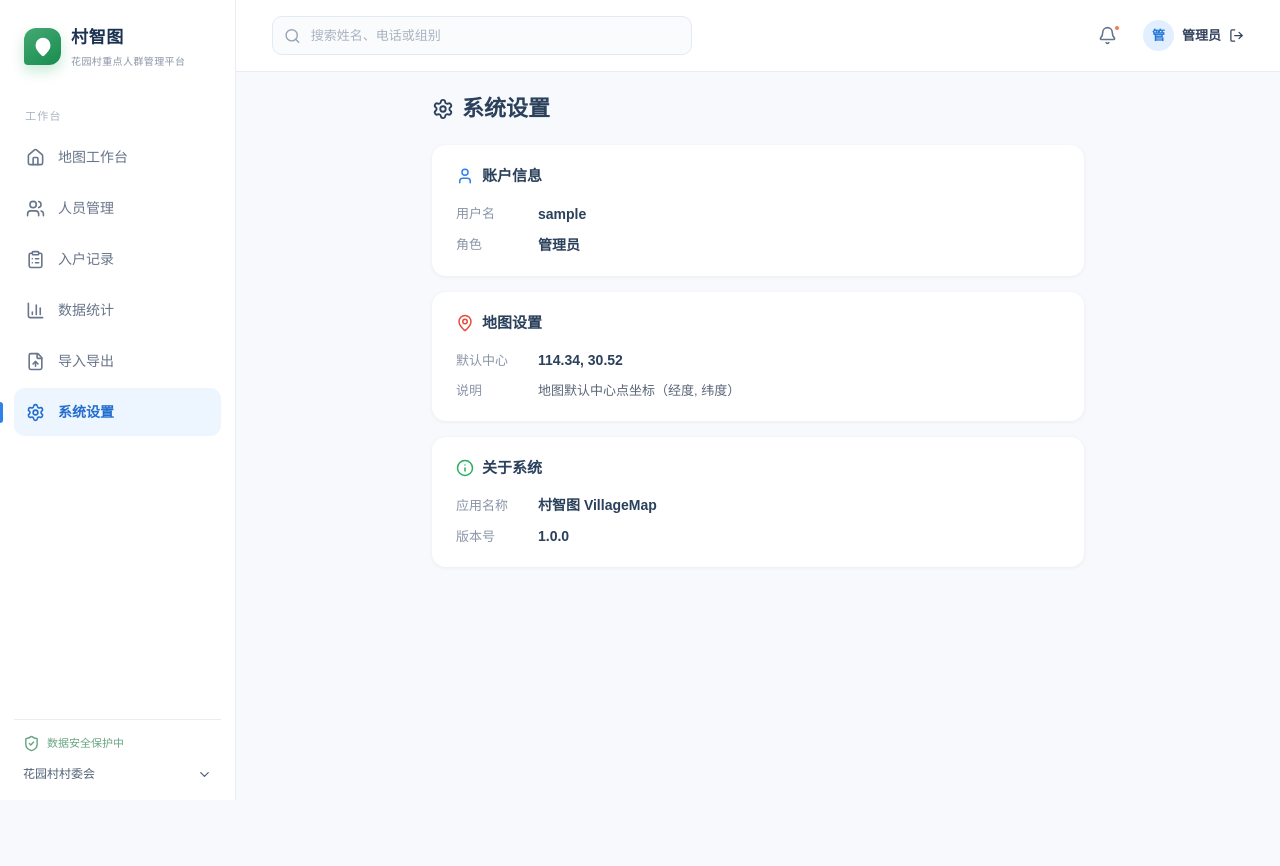
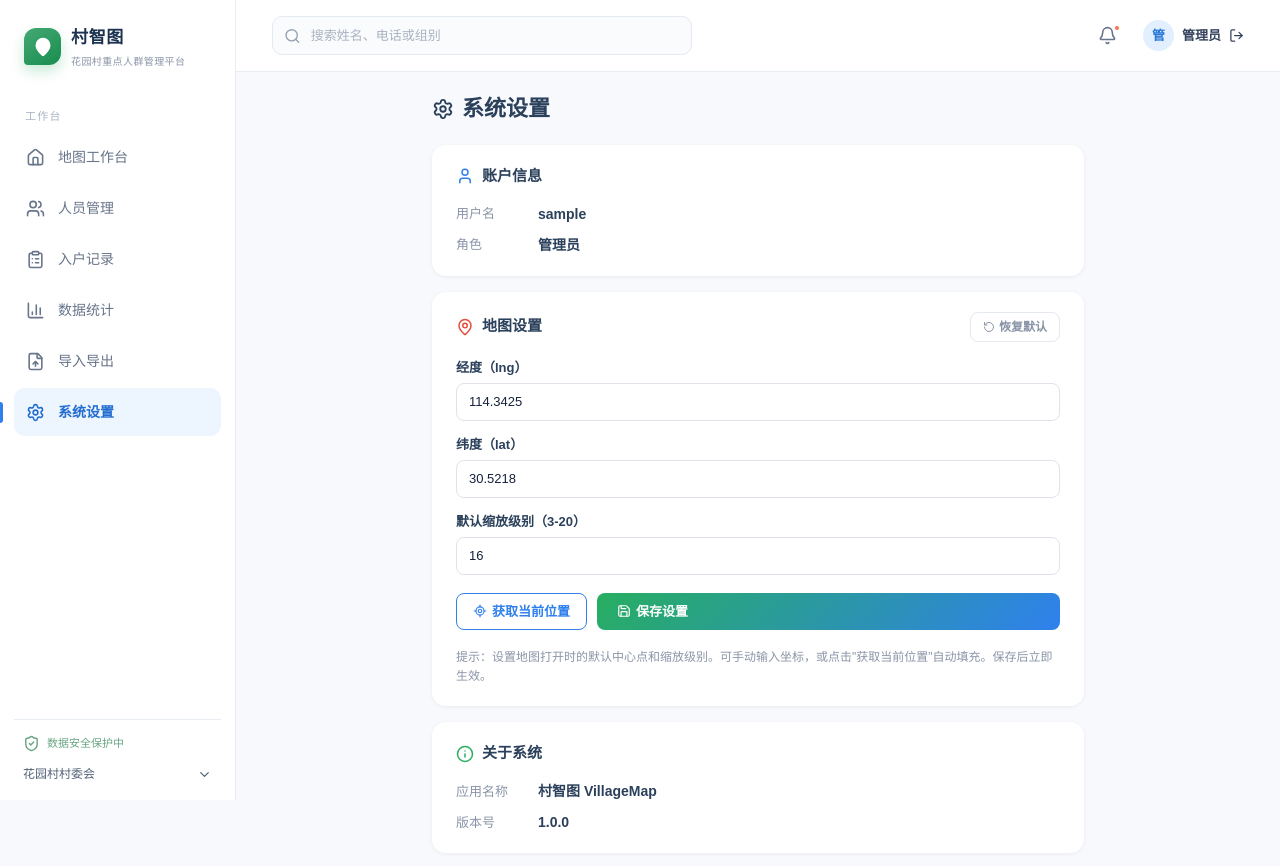
Before and after one commit to Axu-L/village-map, a Next.js app: page /village-map/settings in a window 1280 px wide. Shown: the top 866 px of the page. Before the commit the page ends 800 px from the top, so only its background shows below. Built offline with nearby package versions, Linux system fonts and the light colour scheme; sample sign-in values are in the browser's storage.

Commit message:
feat: 检查项目进度与交互功能
Co-authored-by: traeagent <traeagent@users.noreply.github.com>

```diff
--- a/src/app/(dashboard)/settings/page.tsx
+++ b/src/app/(dashboard)/settings/page.tsx
@@ -1,13 +1,22 @@
 "use client";
 
 import { useState, useEffect } from "react";
-import { Settings, User, MapPin, Info } from "lucide-react";
+import { Settings, User, MapPin, Info, Save, LocateFixed, RotateCcw } from "lucide-react";
+import { getMapSettings, saveMapSettings, DEFAULT_CENTER, DEFAULT_ZOOM } from "@/lib/amap";
+import { useToast } from "@/components/ui/Toast";
 
 export default function SettingsPage() {
+  const { toast } = useToast();
   const [userInfo, setUserInfo] = useState<{ username: string; role: string }>({
     username: "",
     role: "",
   });
+
+  // 地图设置表单
+  const [lng, setLng] = useState(String(DEFAULT_CENTER[0]));
+  const [lat, setLat] = useState(String(DEFAULT_CENTER[1]));
+  const [zoom, setZoom] = useState(String(DEFAULT_ZOOM));
+  const [locating, setLocating] = useState(false);
 
   useEffect(() => {
     try {
@@ -22,12 +31,80 @@ export default function SettingsPage() {
     } catch {
       // ignore
     }
+
+    // 加载已保存的地图设置
+    const { center, zoom: z } = getMapSettings();
+    setLng(String(center[0]));
+    setLat(String(center[1]));
+    setZoom(String(z));
   }, []);
 
   const roleName: Record<string, string> = {
     admin: "管理员",
     user: "普通用户",
     visitor: "访客",
+  };
+
+  // 保存地图设置
+  const handleSaveMapSettings = () => {
+    const lngNum = Number(lng);
+    const latNum = Number(lat);
+    const zoomNum = Number(zoom);
+    if (isNaN(lngNum) || isNaN(latNum)) {
+      toast("经纬度格式不正确", "error");
+      return;
+    }
+    if (lngNum < -180 || lngNum > 180 || latNum < -90 || latNum > 90) {
+      toast("经纬度超出有效范围", "error");
+      return;
+    }
+    if (isNaN(zoomNum) || zoomNum < 3 || zoomNum > 20) {
+      toast("缩放级别应在 3-20 之间", "error");
+      return;
+    }
+    saveMapSettings({ center: [lngNum, latNum], zoom: zoomNum });
+    toast("地图设置已保存", "success");
+  };
+
+  // 从浏览器定位获取当前坐标
+  const handleLocate = () => {
+    if (!navigator.geolocation) {
+      toast("浏览器不支持定位功能", "error");
+      return;
+    }
+    setLocating(true);
+    navigator.geolocation.getCurrentPosition(
+      (pos) => {
+        setLng(pos.coords.longitude.toFixed(6));
+        setLat(pos.coords.latitude.toFixed(6));
+        setLocating(false);
+        toast("已获取当前位置", "success");
+      },
+      (err) => {
+        setLocating(false);
+        toast(`定位失败：${err.message}`, "error");
+      },
+      { enableHighAccuracy: true, timeout: 10000 }
+    );
+  };
+
+  // 恢复默认设置
+  const handleReset = () => {
+    setLng(String(DEFAULT_CENTER[0]));
+    setLat(String(DEFAULT_CENTER[1]));
+    setZoom(String(DEFAULT_ZOOM));
+    saveMapSettings({ center: DEFAULT_CENTER, zoom: DEFAULT_ZOOM });
+    toast("已恢复默认设置", "success");
+  };
+
+  const inputStyle: React.CSSProperties = {
+    width: "100%",
+    padding: "8px 12px",
+    border: "1px solid #e0e4ea",
+    borderRadius: 8,
+    fontSize: 13,
+    outline: "none",
+    boxSizing: "border-box",
   };
 
   return (
@@ -86,7 +163,7 @@ export default function SettingsPage() {
         </div>
       </div>
 
-      {/* Section 2: 地图设置 */}
+      {/* Section 2: 地图设置（可编辑） */}
       <div
         style={{
           background: "#fff",
@@ -100,27 +177,163 @@ export default function SettingsPage() {
           style={{
             display: "flex",
             alignItems: "center",
-            gap: 8,
+            justifyContent: "space-between",
             marginBottom: 16,
           }}
         >
-          <MapPin size={18} color="#e74c3c" />
-          <span style={{ fontSize: 15, fontWeight: 700, color: "#2b405b" }}>
-            地图设置
-          </span>
-        </div>
-        <div style={{ display: "flex", flexDirection: "column", gap: 10 }}>
-          <div style={{ display: "flex", alignItems: "center", gap: 12 }}>
-            <span style={{ fontSize: 13, color: "#8a95a8", minWidth: 70 }}>默认中心</span>
-            <span style={{ fontSize: 14, fontWeight: 600, color: "#2b405b" }}>
-              114.34, 30.52
+          <div style={{ display: "flex", alignItems: "center", gap: 8 }}>
+            <MapPin size={18} color="#e74c3c" />
+            <span style={{ fontSize: 15, fontWeight: 700, color: "#2b405b" }}>
+              地图设置
             </span>
           </div>
-          <div style={{ display: "flex", alignItems: "center", gap: 12 }}>
-            <span style={{ fontSize: 13, color: "#8a95a8", minWidth: 70 }}>说明</span>
-            <span style={{ fontSize: 13, color: "#5a6577" }}>
-              地图默认中心点坐标（经度, 纬度）
-            </span>
+          <button
+            onClick={handleReset}
+            style={{
+              display: "inline-flex",
+              alignItems: "center",
+              gap: 4,
+              padding: "5px 12px",
+              border: "1px solid #e4e8ef",
+              borderRadius: 8,
+              background: "#fff",
+              color: "#8a95a8",
+              fontSize: 12,
+              fontWeight: 600,
+              cursor: "pointer",
+            }}
+          >
+            <RotateCcw size={12} />
+            恢复默认
+          </button>
+        </div>
+
+        <div style={{ display: "flex", flexDirection: "column", gap: 14 }}>
+          {/* 经度 */}
+          <div>
+            <label
+              style={{
+                display: "block",
+                fontSize: 13,
+                fontWeight: 600,
+                color: "#2b405b",
+                marginBottom: 6,
+              }}
+            >
+              经度（lng）
+            </label>
+            <input
+              type="number"
+              value={lng}
+              onChange={(e) => setLng(e.target.value)}
+              step="0.000001"
+              min={-180}
+              max={180}
+              style={inputStyle}
+            />
+          </div>
+
+          {/* 纬度 */}
+          <div>
+            <label
+              style={{
+                display: "block",
+                fontSize: 13,
+                fontWeight: 600,
+                color: "#2b405b",
+                marginBottom: 6,
+              }}
+            >
+              纬度（lat）
+            </label>
+            <input
+              type="number"
+              value={lat}
+              onChange={(e) => setLat(e.target.value)}
+              step="0.000001"
+              min={-90}
+              max={90}
+              style={inputStyle}
+            />
+          </div>
+
+          {/* 缩放级别 */}
+          <div>
+            <label
+              style={{
+                display: "block",
+                fontSize: 13,
+                fontWeight: 600,
+                color: "#2b405b",
+                marginBottom: 6,
+              }}
+            >
+              默认缩放级别（3-20）
+            </label>
+            <input
+              type="number"
+              value={zoom}
+              onChange={(e) => setZoom(e.target.value)}
+              min={3}
+              max={20}
+              style={inputStyle}
+            />
+          </div>
+
+          {/* 操作按钮 */}
+          <div style={{ display: "flex", gap: 10, marginTop: 4 }}>
+            <button
+              onClick={handleLocate}
+              disabled={locating}
+              style={{
+                display: "inline-flex",
+                alignItems: "center",
+                gap: 5,
+                padding: "8px 16px",
+                border: "1px solid #2f80ed",
+                borderRadius: 8,
+                background: "#fff",
+                color: "#2f80ed",
+                fontSize: 13,
+                fontWeight: 600,
+                cursor: locating ? "not-allowed" : "pointer",
+                opacity: locating ? 0.6 : 1,
+              }}
+            >
+              <LocateFixed size={14} />
+              {locating ? "定位中..." : "获取当前位置"}
+            </button>
+            <button
+              onClick={handleSaveMapSettings}
+              style={{
+                display: "inline-flex",
+                alignItems: "center",
+                gap: 5,
+                padding: "8px 20px",
+                border: "none",
+                borderRadius: 8,
+                background: "linear-gradient(135deg, #27ae60, #2f80ed)",
+                color: "#fff",
+                fontSize: 13,
+                fontWeight: 700,
+                cursor: "pointer",
+                flex: 1,
+              }}
+            >
+              <Save size={14} />
+              保存设置
+            </button>
+          </div>
+
+          <div
+            style={{
+              fontSize: 12,
+              color: "#8a95a8",
+              lineHeight: 1.6,
+              marginTop: 4,
+            }}
+          >
+            提示：设置地图打开时的默认中心点和缩放级别。可手动输入坐标，或点击"获取当前位置"自动填充。保存后立即生效。
           </div>
         </div>
       </div>
--- a/src/app/layout.tsx
+++ b/src/app/layout.tsx
@@ -10,7 +10,7 @@ export const metadata: Metadata = {
 
 export default function RootLayout({ children }: { children: ReactNode }) {
   return (
-    <html lang="zh-CN">
+    <html lang="zh-CN" suppressHydrationWarning>
       <body>
         <ToastProvider>{children}</ToastProvider>
       </body>
--- a/src/lib/amap.ts
+++ b/src/lib/amap.ts
@@ -25,3 +25,40 @@ export function initAMap() {
 // 花园村默认中心点（高德格式 [lng, lat]，6位小数≈0.1米精度）
 export const DEFAULT_CENTER: [number, number] = [114.3425, 30.5218];
 export const DEFAULT_ZOOM = 16;
+
+// ===== 地图设置（localStorage 持久化）=====
+
+const STORAGE_KEY = "villagemap-map-settings";
+
+export interface MapSettings {
+  center: [number, number];
+  zoom: number;
+}
+
+/** 读取地图设置，未配置时返回内置默认值 */
+export function getMapSettings(): MapSettings {
+  if (typeof window === "undefined") return { center: DEFAULT_CENTER, zoom: DEFAULT_ZOOM };
+  try {
+    const raw = localStorage.getItem(STORAGE_KEY);
+    if (!raw) return { center: DEFAULT_CENTER, zoom: DEFAULT_ZOOM };
+    const parsed = JSON.parse(raw);
+    const lng = Number(parsed?.center?.[0]);
+    const lat = Number(parsed?.center?.[1]);
+    const zoom = Number(parsed?.zoom);
+    return {
+      center:
+        isNaN(lng) || isNaN(lat) ? DEFAULT_CENTER : [lng, lat],
+      zoom: isNaN(zoom) ? DEFAULT_ZOOM : zoom,
+    };
+  } catch {
+    return { center: DEFAULT_CENTER, zoom: DEFAULT_ZOOM };
+  }
+}
+
+/** 保存地图设置 */
+export function saveMapSettings(settings: MapSettings): void {
+  if (typeof window === "undefined") return;
+  localStorage.setItem(STORAGE_KEY, JSON.stringify(settings));
+  // 通知其他组件（如地图页）设置已更新
+  window.dispatchEvent(new CustomEvent("map-settings-changed"));
+}
```
Also changed, not shown: src/components/map/MapContainer.tsx (+18 -5 lines).
